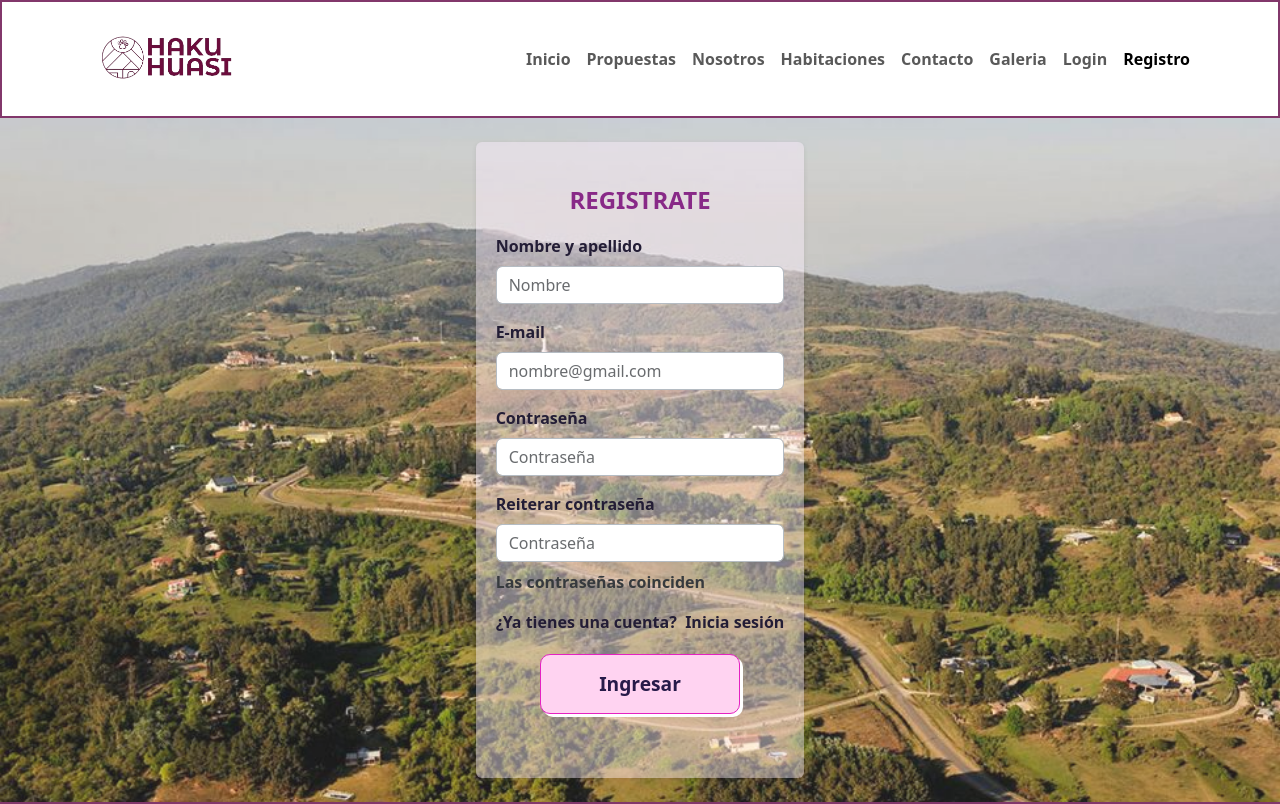
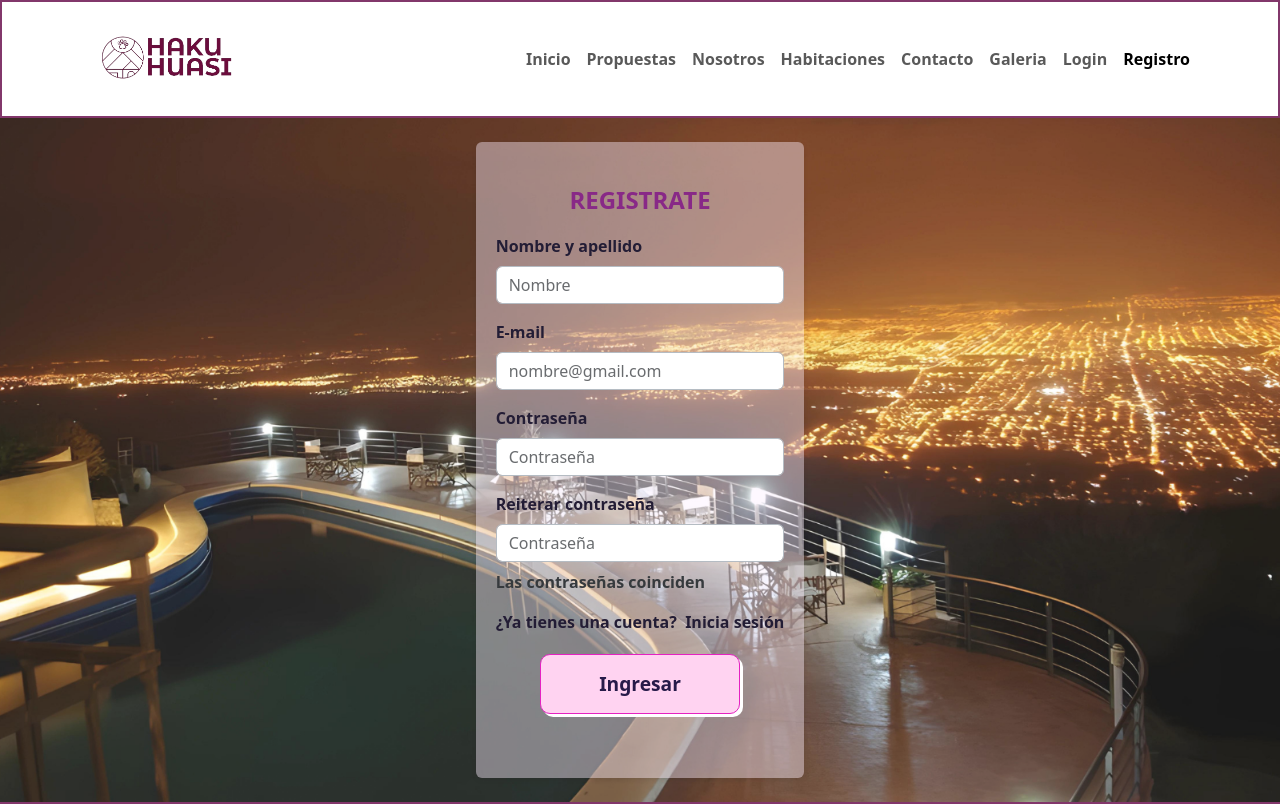
Before and after one commit to Pabmoy25/proyectoHotel-FrontEnd, a React (Vite) app: page /registro in a window 1280 px wide. Shown: the top 804 px of the page. Built offline with nearby package versions, Linux system fonts and the light colour scheme.

Commit message:
Se corrige el error de referrerPolicity en consola de pagina Contacto

```diff
--- a/src/App.css
+++ b/src/App.css
@@ -794,7 +794,7 @@ tbody {
 }
 
 .Background-registro {
-  background-image: url("../src/assets/vistassanjaviertucuman.jpg");
+  background-image: url("../src/assets/Registr.png");
   background-size: cover;
   opacity: 0.9;
 }
--- a/src/components/pages/Contacto.jsx
+++ b/src/components/pages/Contacto.jsx
@@ -146,7 +146,7 @@ const Contacto = () => {
           src="https://www.google.com/maps/embed?pb=!1m10!1m8!1m3!1d10370.39822055393!2d-65.372251882829!3d-26.77271575080301!3m2!1i1024!2i768!4f13.1!5e0!3m2!1ses-419!2sus!4v1713717254060!5m2!1ses-419!2sus"
           height="200"
           width="100%"
-          referrerpolicy="no-referrer-when-downgrade"
+          referrerPolicy="no-referrer-when-downgrade"
         ></iframe>
       </div>
     </div>
```
